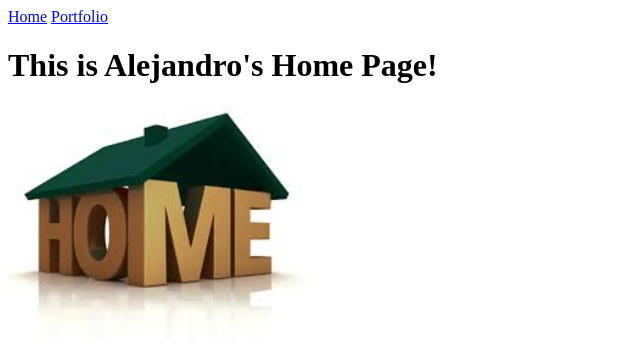
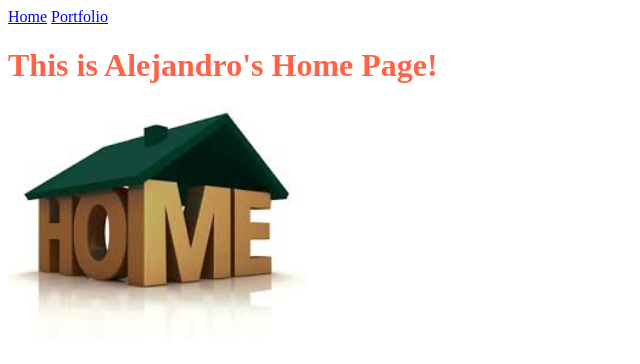
Before and after one commit to ACeballos406/aceballos406.github.io, a plain HTML site: page my_website/index.html in a window 1280 px wide. Shown: the whole page, without its empty margins (0-640 px from the left). Drawn offline with Linux system fonts and the light colour scheme.

Commit message:
Changed the heading

```diff
--- a/my_website/index.html
+++ b/my_website/index.html
@@ -7,7 +7,7 @@
   <body>
     <a href="index.html">Home</a>
     <a href="portfolio.html">Portfolio</a>
-    <h1>This is Alejandro's Home Page!</h1>
+    <h1 style="color:Tomato;">This is Alejandro's Home Page!</h1>
     <img src="images/home.jpg" height="250">
   </body>
 </html>
```
